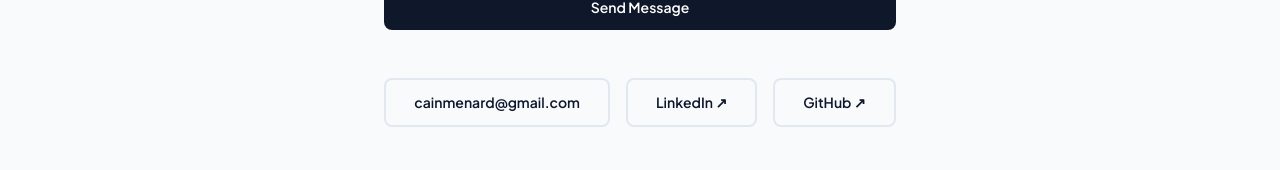
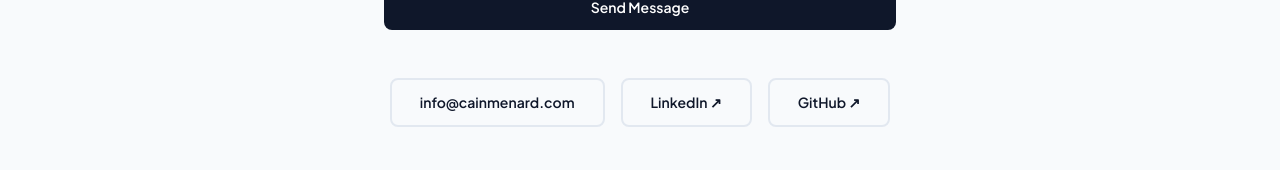
Before and after one commit to cainmenard/cainmenard-portfolio, a Next.js app: page / in a window 1280 px wide. Shown: the part 9452-9622 px from the top of the page. Built offline with nearby package versions, Linux system fonts and the light colour scheme.

Commit message:
Replace cainmenard@gmail.com with info@cainmenard.com sitewide
Updated all contact email references across the active src/ pages and
the portfolio/ directory to route communications to the new custom domain
email address.

https://claude.ai/code/session_01Sxm7e5Q7J3YK6X2tKgXeKU

```diff
--- a/src/app/ai-evolution/page.js
+++ b/src/app/ai-evolution/page.js
@@ -1361,7 +1361,7 @@ export default function AIEvolution() {
 
               <div className="max-w-2xl mx-auto text-center">
                 <div className="flex flex-wrap justify-center gap-4 mb-10">
-                  <a href="mailto:cainmenard@gmail.com" className="btn-outline">cainmenard@gmail.com</a>
+                  <a href="mailto:info@cainmenard.com" className="btn-outline">info@cainmenard.com</a>
                   <a href="https://linkedin.com/in/cainmenard" target="_blank" rel="noopener noreferrer" className="btn-outline">LinkedIn ↗</a>
                   <a href="https://github.com/cainmenard" target="_blank" rel="noopener noreferrer" className="btn-outline">GitHub ↗</a>
                 </div>
--- a/src/app/page.js
+++ b/src/app/page.js
@@ -441,7 +441,7 @@ export default function Home() {
 
           <div className="max-w-2xl mx-auto text-center">
             <div className="flex flex-wrap justify-center gap-4 mb-10">
-              <a href="mailto:cainmenard@gmail.com" className="btn-outline">cainmenard@gmail.com</a>
+              <a href="mailto:info@cainmenard.com" className="btn-outline">info@cainmenard.com</a>
               <a href="https://linkedin.com/in/cainmenard" target="_blank" rel="noopener noreferrer" className="btn-outline">LinkedIn ↗</a>
               <a href="https://github.com/cainmenard" target="_blank" rel="noopener noreferrer" className="btn-outline">GitHub ↗</a>
             </div>
--- a/src/components/Footer.js
+++ b/src/components/Footer.js
@@ -16,7 +16,7 @@ export default function Footer({ variant = 'full' }) {
         <div className="flex gap-6">
           <a href="https://linkedin.com/in/cainmenard" target="_blank" rel="noopener noreferrer" aria-label="LinkedIn profile (opens in new tab)" className="text-sm text-slate-400 hover:text-white transition">LinkedIn</a>
           <a href="https://github.com/cainmenard" target="_blank" rel="noopener noreferrer" aria-label="GitHub profile (opens in new tab)" className="text-sm text-slate-400 hover:text-white transition">GitHub</a>
-          <a href="mailto:cainmenard@gmail.com" aria-label="Send email to Cain Menard" className="text-sm text-slate-400 hover:text-white transition">Email</a>
+          <a href="mailto:info@cainmenard.com" aria-label="Send email to Cain Menard" className="text-sm text-slate-400 hover:text-white transition">Email</a>
         </div>
       </div>
     </footer>
```
Also changed, not shown: 2 other files (tests, documents, lock files or other folders).
